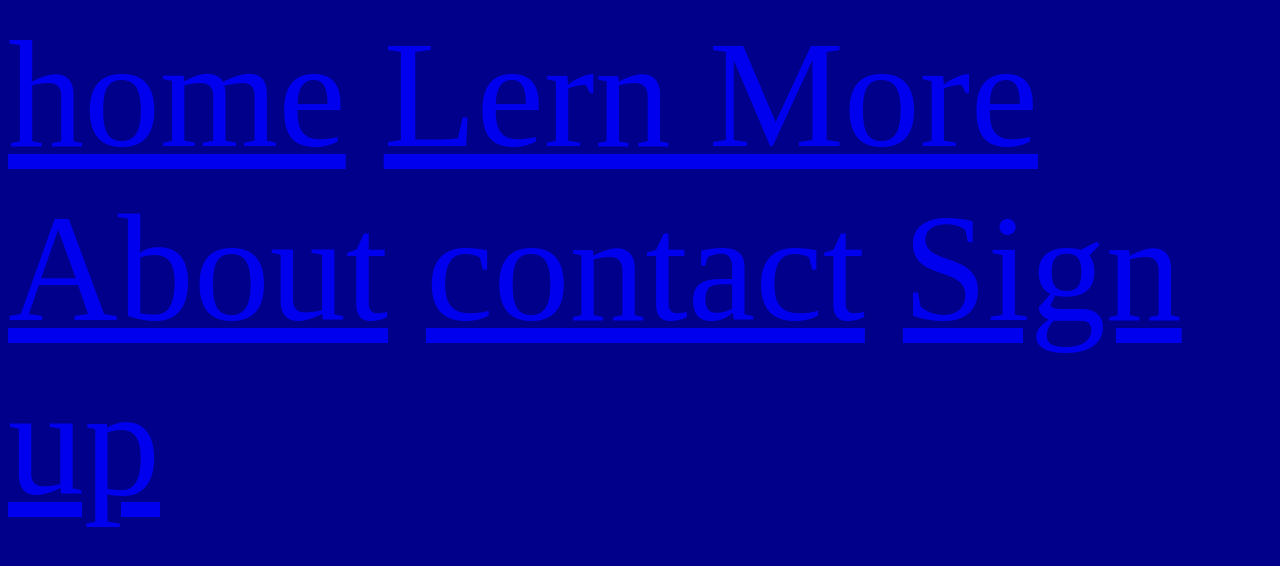
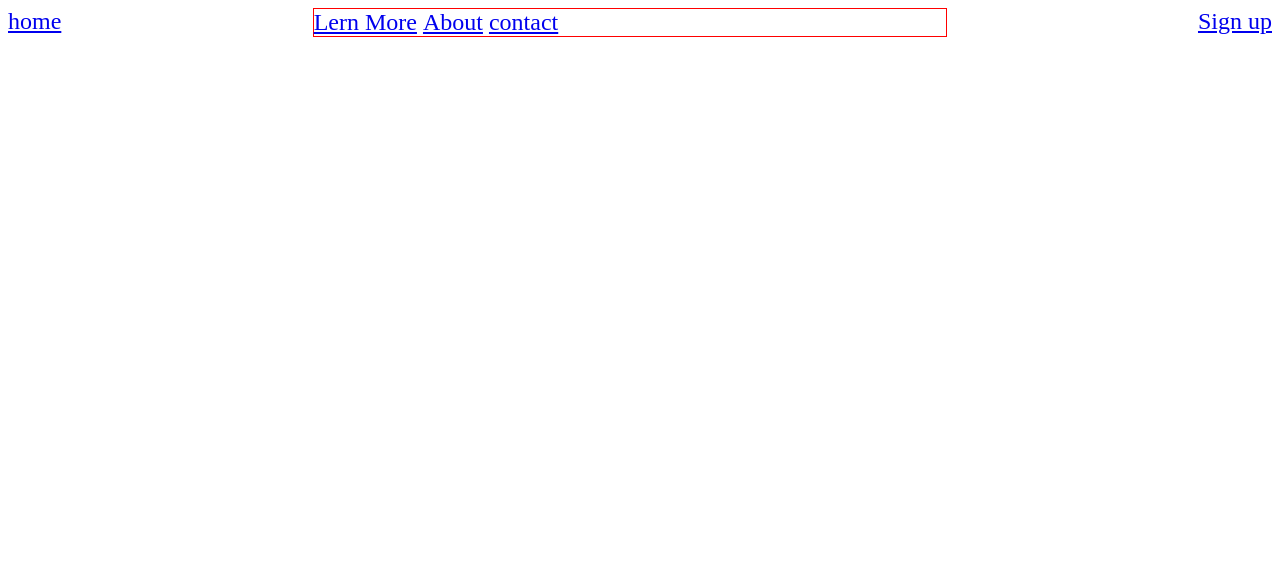
Before and after one commit to IbrahimAlkhooly10/javaScriptPractice, a plain HTML site: page html practice/flexbox2.html in a window 1280 px wide. Drawn offline with Linux system fonts and the light colour scheme.

Commit message:
my webite

```diff
--- a/css practice/flexbox2.css
+++ b/css practice/flexbox2.css
@@ -1,9 +1,15 @@
-body {
-    background-color: darkblue;
+nav {
+    font-size: 1.5em;
+    display: flex;
+    justify-content: space-between;
 }
 
-nav {
-    font-size: 9.5em;
+ul {
+    border: 1px solid red;
+    flex: 1;
+    max-width: 50%;
+    display: flex;
+    justify-content: space-evenly;
 }
 
 ul,li {
```
Also changed, not shown: html practice/animals 2.html (+0 -1 lines), html practice/flexbox2.html (+1 -1 lines).
